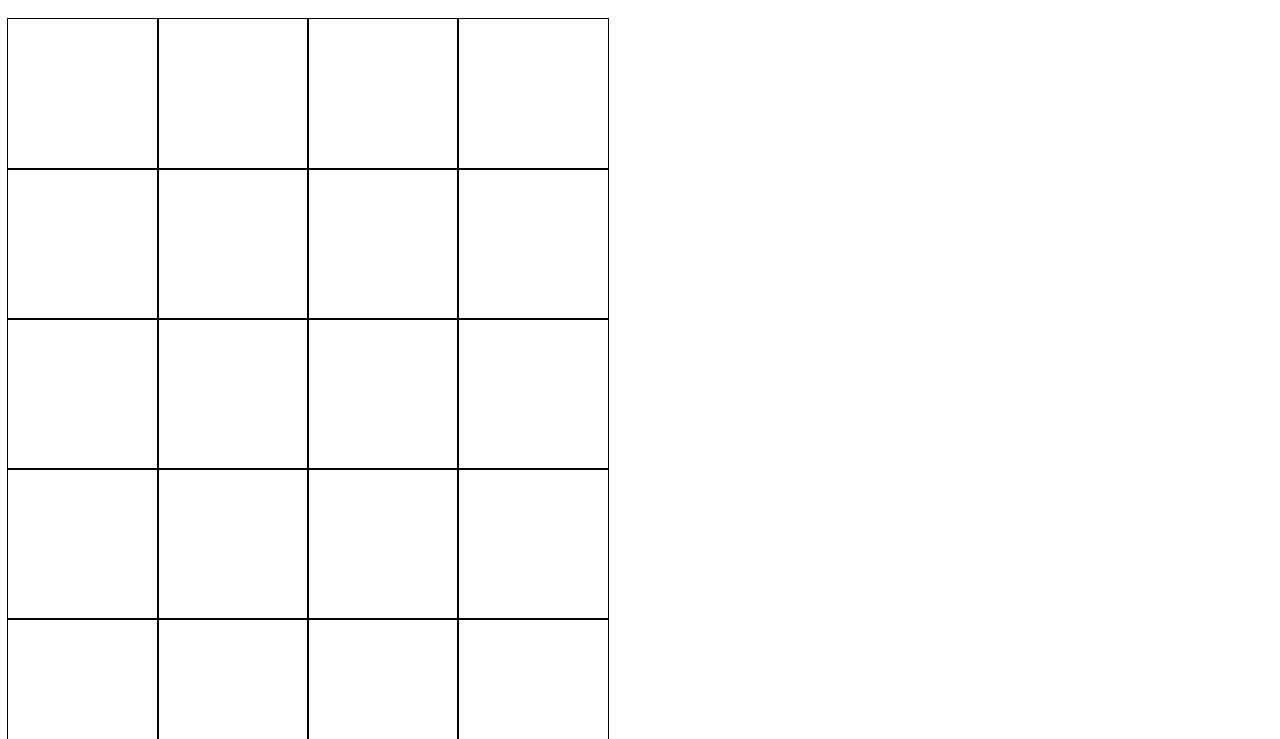
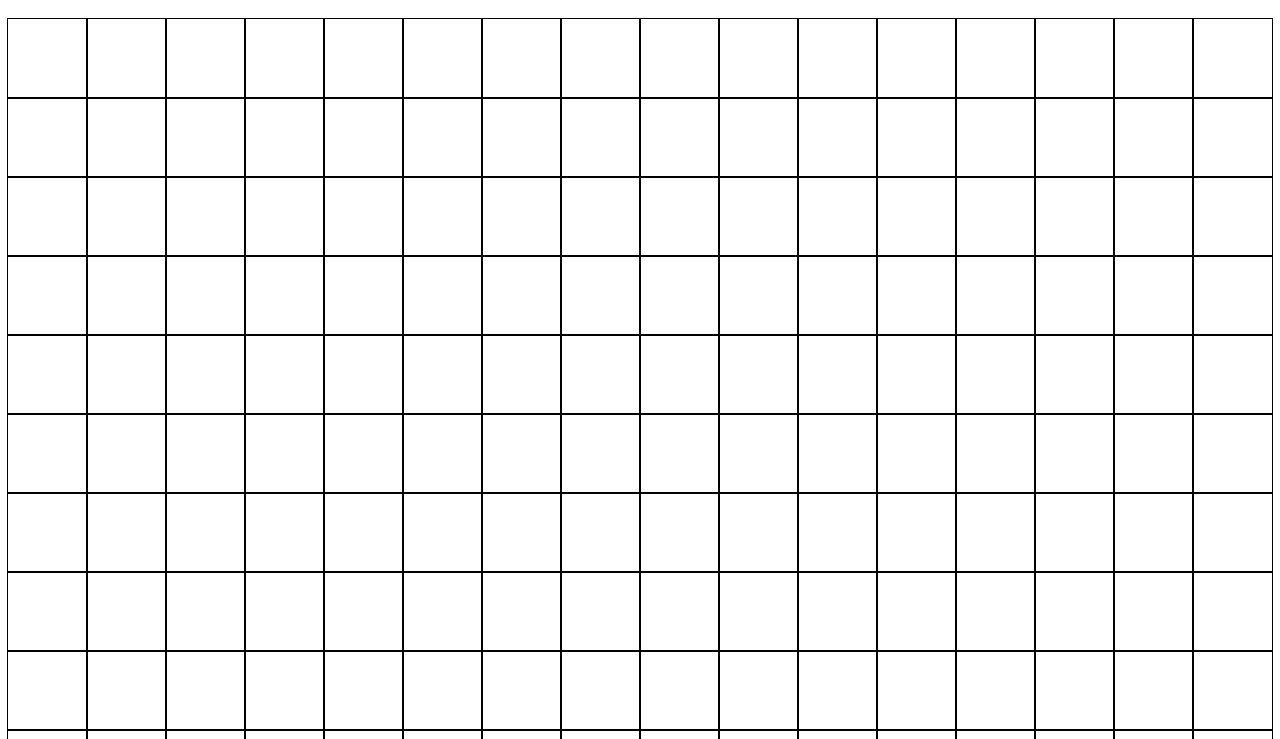
Before and after one commit to bollowatsch/etch-a-skecth, a plain HTML site: page index.html in a window 1280 px wide. Shown: the part 61-800 px from the top of the page. Drawn offline with Linux system fonts and the light colour scheme.

Commit message:
use flex instead of grid

```diff
--- a/style.css
+++ b/style.css
@@ -1,13 +1,14 @@
 .square {
-  width: 150px;
+  width: calc(100%/16);
   aspect-ratio: 1;
   outline: 1px solid black;
   margin: 0;
 }
 
 .container {
-  display: grid;
-  grid-template-columns: 150px 150px 150px 150px;
+  display: flex;
+  flex-wrap: wrap;
+  /*grid-template-columns: 150px 150px 150px 150px;*/
   gap: 0;
   padding: 0;
 }
```
